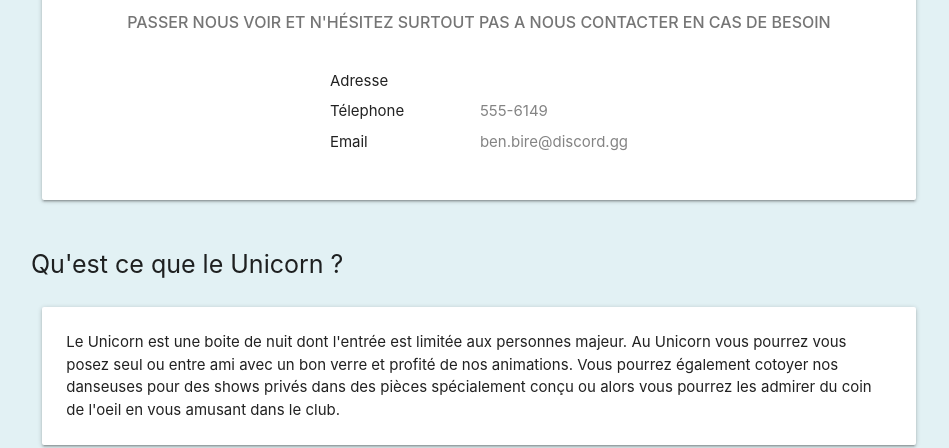
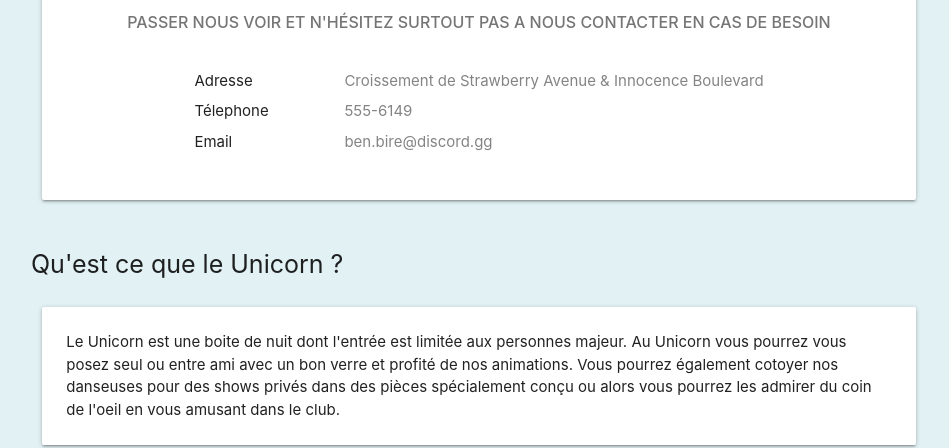
Before and after one commit to unicornnightclub/unicornnightclub.github.io, a plain HTML site: page index.html in a window 1280 px wide. Shown: the part 358-806 px from the top of the page, without its empty margins (161-1110 px from the left). Drawn offline with nearby package versions, Linux system fonts and the light colour scheme; some icons are missing.

Commit message:
Update index.html

```diff
--- a/index.html
+++ b/index.html
@@ -27,7 +27,7 @@
               <h1 id="about" class="scrollspy">Unicorn Nightclub</h1>
               <p class="grey-text text-darken-1"> Passer nous voir et n'hésitez surtout pas a nous contacter en cas de besoin</p>
               <ul>
-                <li><span class="profile-title">Adresse</span><span class="profile-desc"></span></li>
+                <li><span class="profile-title">Adresse</span><span class="profile-desc">Croissement de Strawberry Avenue & Innocence Boulevard</span></li>
                 <li><span class="profile-title">Télephone</span><span class="profile-desc">555-6149</span></li>
                 <li><span class="profile-title">Email</span><span class="profile-desc">ben.bire@discord.gg</span></li>
               </ul>
```
